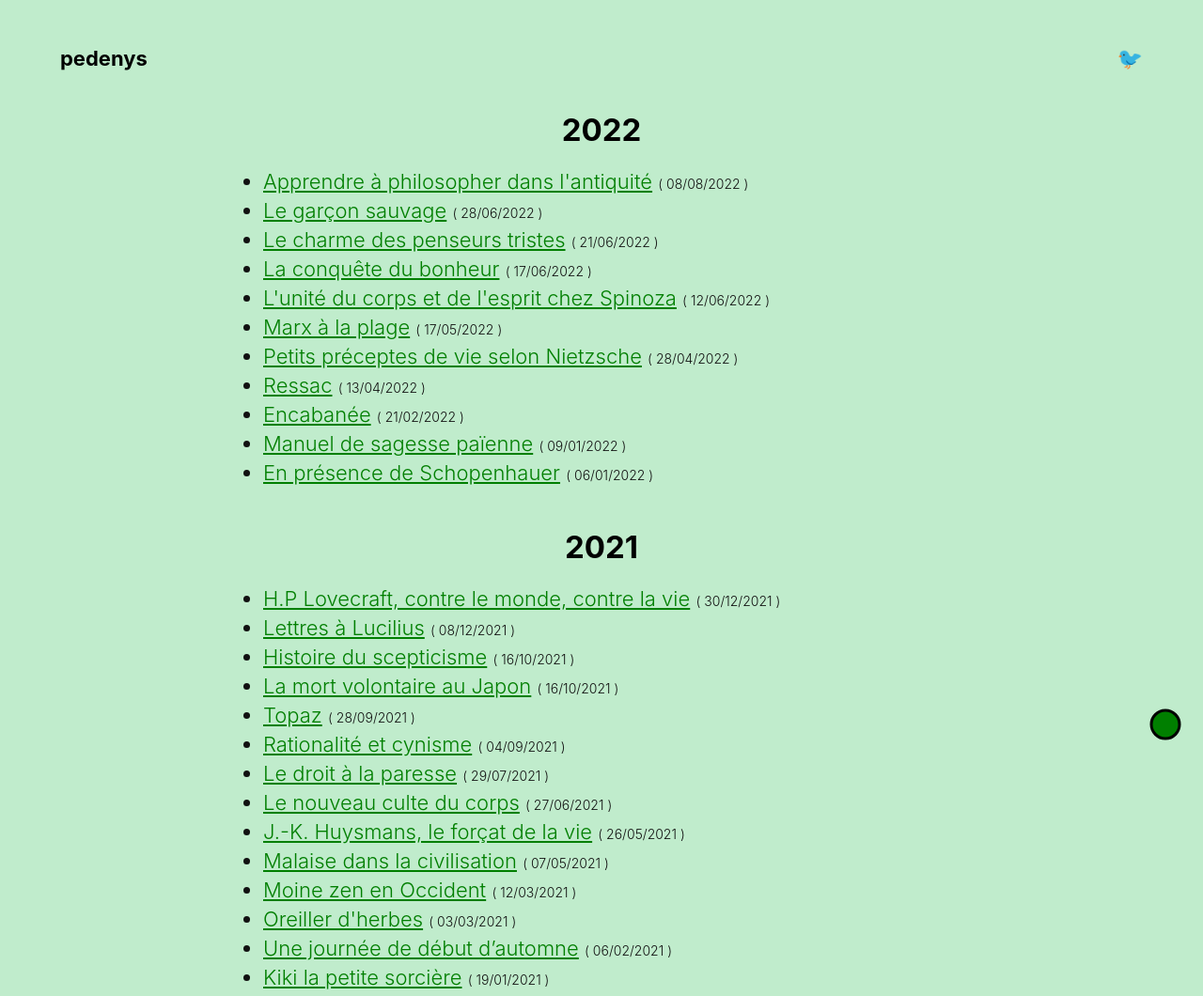
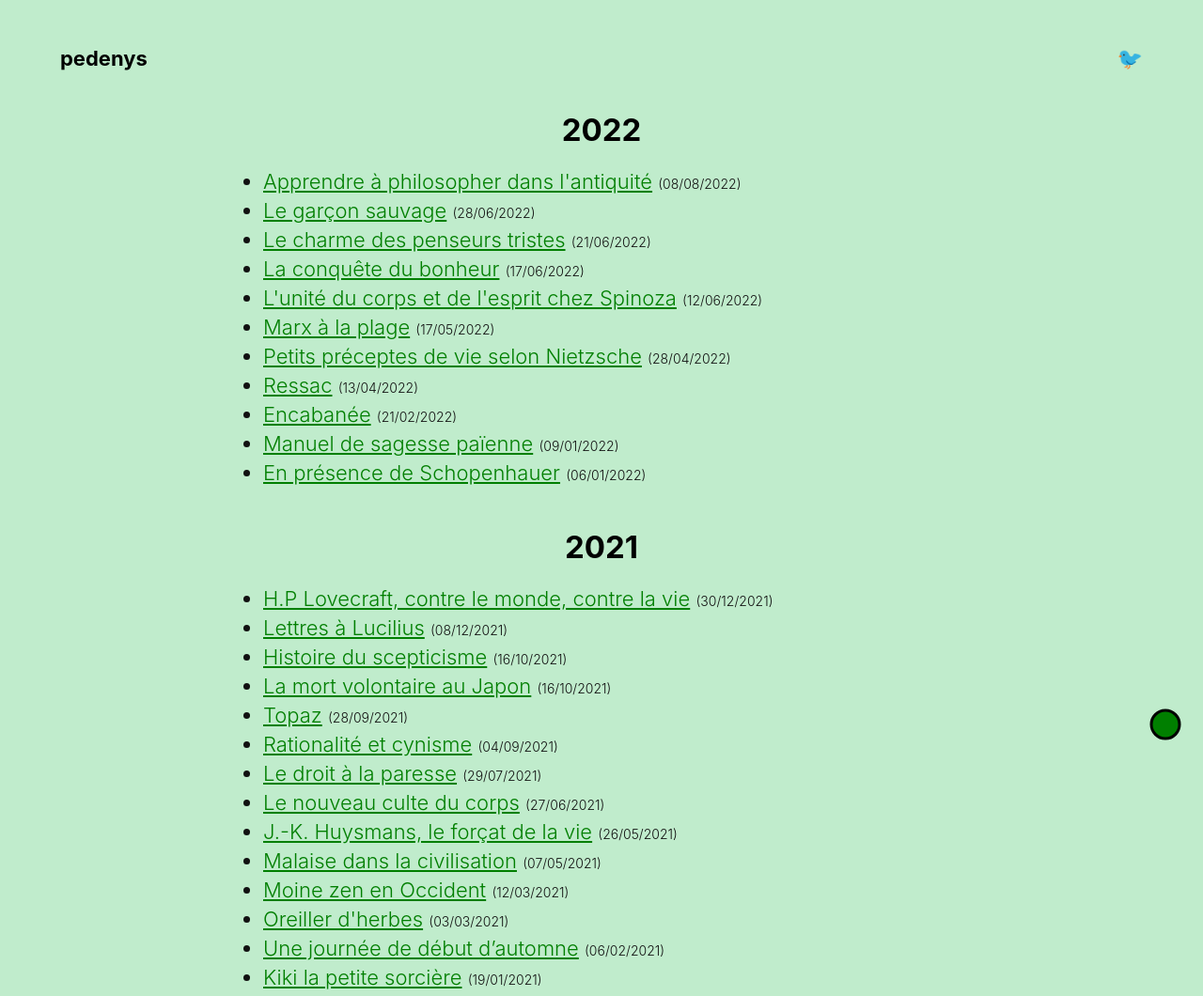
Before and after one commit to pedenys/pedenys.github.io, an Astro site: page /blob in a window 1280 px wide. Shown: the top 1060 px of the page at 94% size. Built offline with nearby package versions, Linux system fonts and the light colour scheme; Astro itself is replaced by a stand-in of ours.

Commit message:
feat(ui): remove blank space in blob list date

```diff
--- a/src/components/posts.component.astro
+++ b/src/components/posts.component.astro
@@ -17,13 +17,13 @@ const { posts } = Astro.props;
           <li>
             <a href={post.url}>{post.frontmatter.title}</a>
             <time datetime={post.frontmatter.date}>
-              (
-              {new Date(post.frontmatter.date).toLocaleDateString("fr-fr", {
-                year: "numeric",
-                month: "numeric",
-                day: "numeric",
-              })}
-              )
+              {"(" +
+                new Date(post.frontmatter.date).toLocaleDateString("fr-fr", {
+                  year: "numeric",
+                  month: "numeric",
+                  day: "numeric",
+                }) +
+                ")"}
             </time>
           </li>
         ))}
@@ -43,5 +43,6 @@ const { posts } = Astro.props;
 
   time {
     font-size: 14px;
+    white-space: nowrap;
   }
 </style>
```
